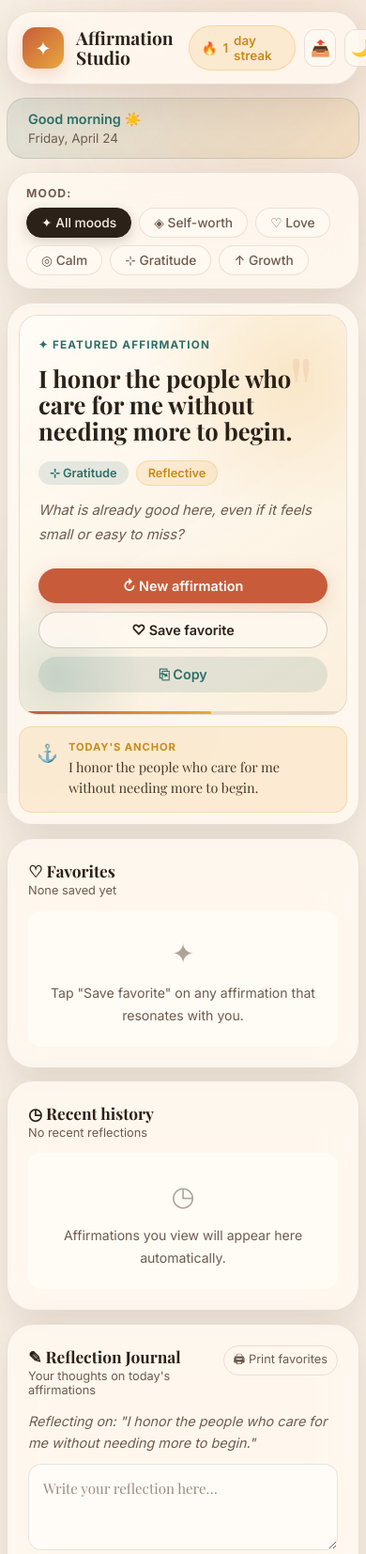
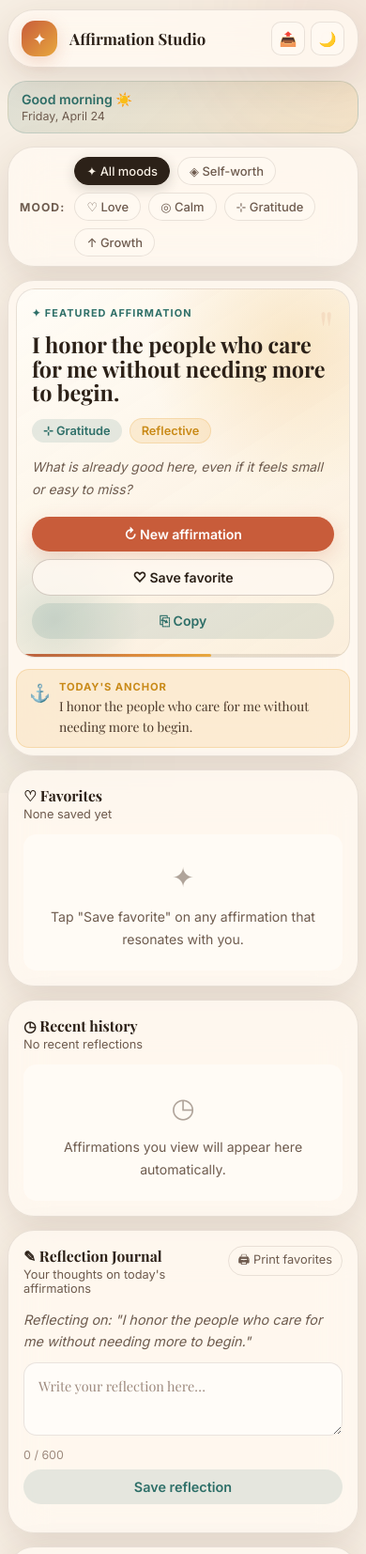
Before and after one commit to NATION-eng/AFFIRMATIONS-, a website: page index.html in a window 390 px wide. Shown: the top 1654 px of the page at 94% size. Drawn offline with nearby package versions, Linux system fonts and the light colour scheme; a web font is replaced by a local one.

Commit message:
feat: make app fully responsive for all devices

```diff
--- a/index.html
+++ b/index.html
@@ -530,20 +530,105 @@
     .app-footer { text-align: center; font-size: 0.8rem; color: var(--muted-light); padding: 6px 0 4px; line-height: 1.8; }
 
     /* =================== RESPONSIVE =================== */
+
+    /* ── Large tablets / small laptops (≤ 900px) ── */
+    @media (max-width: 900px) {
+      .page { width: min(100% - 28px, 960px); }
+      .orb-1 { width: 320px; height: 320px; }
+      .orb-2 { width: 260px; height: 260px; }
+      .orb-3 { width: 200px; height: 200px; }
+    }
+
+    /* ── Tablet (≤ 740px) ── */
     @media (max-width: 740px) {
+      .page { width: min(100% - 24px, 960px); padding: 12px 0 36px; }
       .panels-grid { grid-template-columns: 1fr; }
-      .app-header { padding: 14px 16px; }
-      .affirmation-body { padding: 24px 20px 20px; }
-      .big-quote { max-width: none; font-size: clamp(1.6rem, 5.5vw, 2.8rem); }
+      .app-header { padding: 13px 16px; gap: 10px; }
       .brand-tagline { display: none; }
-      .greeting-bar { flex-direction: column; align-items: flex-start; gap: 3px; }
+      .brand-name { font-size: 1.05rem; }
+      .brand-icon { width: 38px; height: 38px; font-size: 1.1rem; }
+      .streak-badge { padding: 6px 11px; font-size: 0.8rem; }
+      .header-controls { gap: 7px; }
+      .icon-btn { width: 36px; height: 36px; font-size: 0.95rem; border-radius: 10px; }
+      .affirmation-stage { padding: 10px; }
+      .affirmation-body { padding: 22px 20px 18px; }
+      .affirmation-inner { min-height: 320px; }
+      .big-quote { max-width: none; font-size: clamp(1.55rem, 5.5vw, 2.6rem); }
+      .decorative-qmark { font-size: 4.5rem; top: 20px; right: 22px; }
+      .greeting-bar { flex-direction: column; align-items: flex-start; gap: 2px; padding: 11px 18px; }
+      .category-nav { padding: 12px 16px; gap: 6px; }
+      .chip { padding: 6px 13px; font-size: 0.83rem; }
+      .side-panel { padding: 18px; }
+      .stats-row { grid-template-columns: repeat(3, 1fr); gap: 8px; }
+      .stat-value { font-size: 1.45rem; }
+      .daily-anchor { padding: 12px 15px; }
+      .breath-ring { width: 128px; height: 128px; }
+      .breath-count { font-size: 1.65rem; }
     }
-    @media (max-width: 480px) {
-      .page { width: min(100% - 14px, 960px); padding-top: 12px; }
-      .action-row { flex-direction: column; }
-      .action-row .btn { width: 100%; justify-content: center; }
-      .stats-row { grid-template-columns: 1fr; }
+
+    /* ── Mobile (≤ 540px) ── */
+    @media (max-width: 540px) {
+      .page { width: min(100% - 16px, 960px); padding: 10px 0 28px; }
+      .app-header { padding: 11px 14px; }
+      .streak-badge { display: none; }           /* hide streak on very small, show via footer */
+      .header-controls { gap: 6px; }
+      .affirmation-stage { padding: 8px; }
+      .affirmation-body { padding: 18px 16px 16px; }
+      .affirmation-inner { min-height: 280px; }
+      .affirmation-label { font-size: 0.68rem; }
+      .big-quote { font-size: clamp(1.45rem, 6vw, 2.2rem); margin-bottom: 14px; }
+      .decorative-qmark { font-size: 3.5rem; top: 14px; right: 16px; }
+      .reflection-prompt { font-size: 0.87rem; margin-bottom: 16px; }
+      .action-row { flex-direction: column; gap: 8px; }
+      .action-row .btn { width: 100%; justify-content: center; font-size: 0.88rem; }
       .keyboard-hint { display: none; }
+      .greeting-bar { padding: 10px 14px; font-size: 0.85rem; }
+      .greeting-text { font-size: 0.88rem; }
+      .greeting-date { font-size: 0.78rem; }
+      .category-nav { padding: 10px 12px; overflow-x: auto; flex-wrap: nowrap; scrollbar-width: none; -webkit-overflow-scrolling: touch; }
+      .category-nav::-webkit-scrollbar { display: none; }
+      #categoryChips { flex-wrap: nowrap; }
+      .chip { white-space: nowrap; flex-shrink: 0; padding: 6px 12px; font-size: 0.81rem; }
+      .side-panel { padding: 16px; }
+      .panel-title { font-size: 0.98rem; }
+      .stats-row { grid-template-columns: repeat(3, 1fr); gap: 7px; }
+      .stat-card { padding: 12px 8px; }
+      .stat-value { font-size: 1.3rem; }
+      .stat-label { font-size: 0.72rem; }
+      .journal-input { min-height: 78px; font-size: 0.9rem; }
+      .journal-footer { flex-direction: column; align-items: stretch; gap: 8px; }
+      .journal-footer .btn { width: 100%; justify-content: center; }
+      .breath-ring { width: 116px; height: 116px; }
+      .breath-count { font-size: 1.5rem; }
+      .breath-btns { gap: 8px; }
+      .breath-btns .btn { flex: 1; justify-content: center; }
+      .daily-anchor { padding: 11px 13px; gap: 9px; }
+      .daily-anchor-text { font-size: 0.86rem; }
+      .orb-1 { width: 240px; height: 240px; top: -80px; right: -70px; }
+      .orb-2 { width: 200px; height: 200px; bottom: -60px; left: -60px; }
+      .orb-3 { width: 160px; height: 160px; }
+      .app-footer { font-size: 0.74rem; }
+      .list-item { padding: 11px 12px; }
+      .item-text { font-size: 0.85rem; }
+      .affirmation-list { max-height: 240px; }
+      .journal-entries { max-height: 210px; }
+    }
+
+    /* ── Small mobile / iPhone SE (≤ 380px) ── */
+    @media (max-width: 380px) {
+      .page { width: min(100% - 12px, 960px); }
+      .app-header { padding: 10px 12px; }
+      .brand-name { font-size: 0.97rem; }
+      .brand-icon { width: 34px; height: 34px; font-size: 1rem; border-radius: 10px; }
+      .icon-btn { width: 33px; height: 33px; font-size: 0.88rem; }
+      .big-quote { font-size: clamp(1.3rem, 6.5vw, 1.9rem); }
+      .affirmation-body { padding: 15px 13px 14px; }
+      .decorative-qmark { font-size: 3rem; }
+      .stats-row { grid-template-columns: 1fr 1fr; }
+      .stats-row .stat-card:last-child { grid-column: 1 / -1; }
+      .breath-ring { width: 104px; height: 104px; }
+      .breath-count { font-size: 1.35rem; }
+      .chip { padding: 5px 10px; font-size: 0.78rem; }
     }
 
     ::-webkit-scrollbar { width: 5px; }
```
